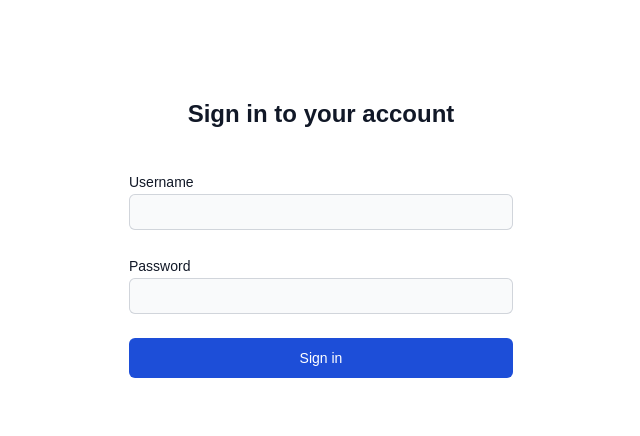
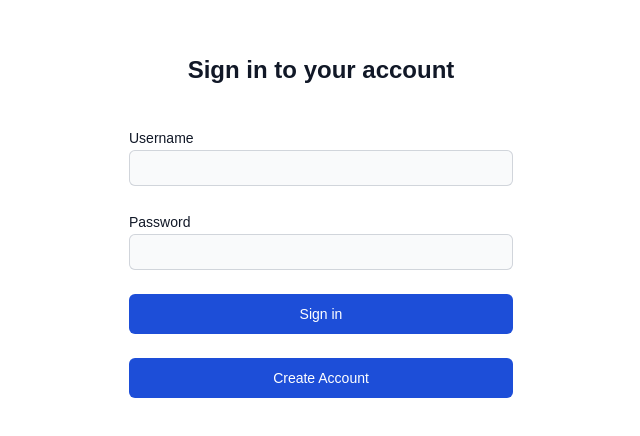
Before and after one commit to R1chardy/ECE-461L-The-Goons, a React (Create React App) app in the folder goons-app/: page / in a window 1280 px wide. Shown: the part 102-538 px from the top of the page, without its empty margins (319-959 px from the left). Built offline with nearby package versions, Linux system fonts and the light colour scheme; a web font is replaced by a local one.

Commit message:
fixed login

```diff
--- a/goons-app/src/LoginPage.js
+++ b/goons-app/src/LoginPage.js
@@ -2,7 +2,6 @@
 // import { Outlet, Link } from "react-router-dom";
 
 function LoginPage() {
-    const rightShift = 100; //Change this variable to shift everything right or left
 
     const [user, setUser] = useState("")
     const[pass, setPass] = useState("")
@@ -101,6 +100,17 @@
                         >
                             Sign in
                         </button>
+                        <button
+                            className="flex w-full justify-center rounded-md text-white bg-blue-700 hover:bg-blue-800 focus:ring-4 focus:ring-blue-300 font-medium rounded-lg text-sm px-5 py-2.5 mr-2 mt-6 dark:bg-blue-600 dark:hover:bg-blue-700 focus:outline-none dark:focus:ring-blue-800"
+                            onClick={signupPressed}
+                        >
+                            Create Account
+                        </button>
+                    </div>
+                    <div>
+                        <label>
+                            {outputMessage}
+                        </label>
                     </div>
                 </div>
             </div>
```
